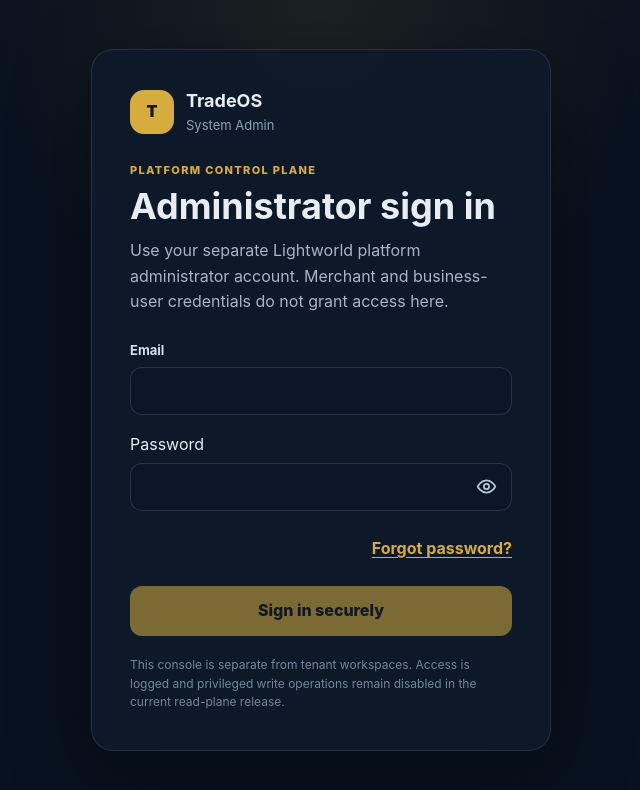
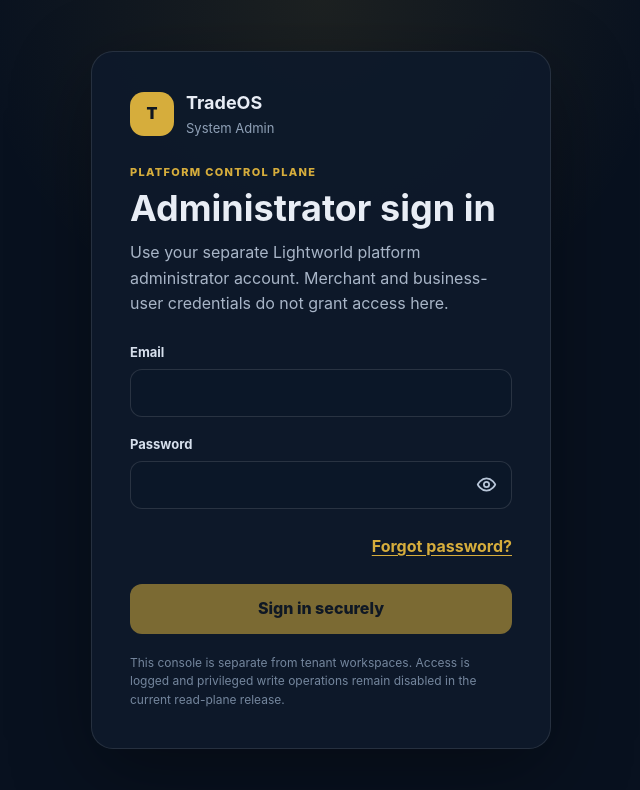
Before and after one commit to christianagbotah/tradeos-africa, a Next.js app in the folder apps/system-admin/: page / in a window 1280 px wide. Shown: the top 790 px of the page, without its empty margins (319-959 px from the left). Built offline with nearby package versions, Linux system fonts and the light colour scheme; no server answers.

Commit message:
fix(admin): keep password reveal buttons outside labels and preserve input typography

```diff
--- a/apps/system-admin/app/admin-auth.css
+++ b/apps/system-admin/app/admin-auth.css
@@ -25,7 +25,7 @@
 .admin-auth-intro { margin: 12px 0 26px; color: #a8b5c7; line-height: 1.6; }
 .admin-auth-form { display: grid; gap: 18px; }
 .admin-auth-field { display: grid; gap: 7px; }
-.admin-auth-field span { font-size: 13px; font-weight: 700; color: #d6dfec; }
+.admin-auth-field > span, .admin-auth-field > label { font-size: 13px; font-weight: 700; color: #d6dfec; }
 .admin-auth-field input { min-height: 48px; width: 100%; border: 1px solid rgba(255,255,255,.12); border-radius: 12px; padding: 0 14px; background: #0b1728; color: #f5f7fa; font: inherit; outline: none; }
 .admin-auth-field input:focus { border-color: #d6ad3c; box-shadow: 0 0 0 3px rgba(214,173,60,.14); }
 .admin-auth-submit { min-height: 50px; border: 0; border-radius: 12px; background: #d6ad3c; color: #111821; font: inherit; font-weight: 850; cursor: pointer; }
```
